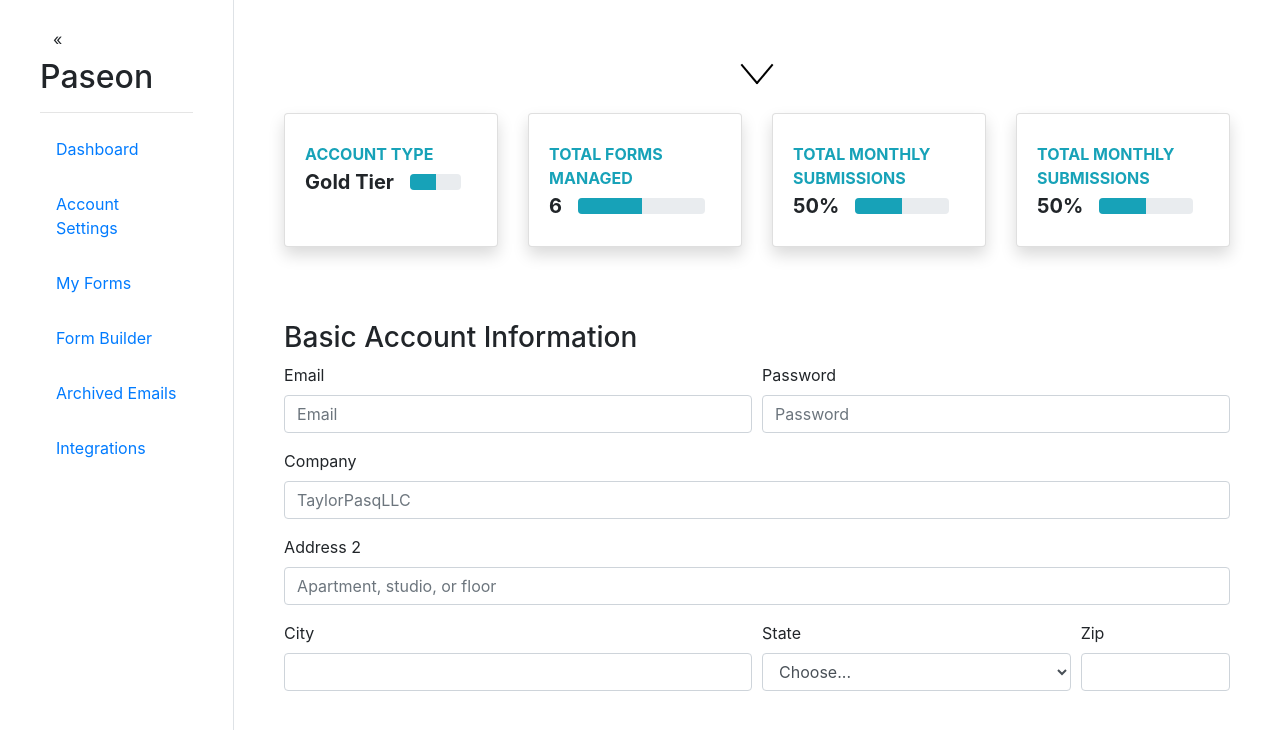
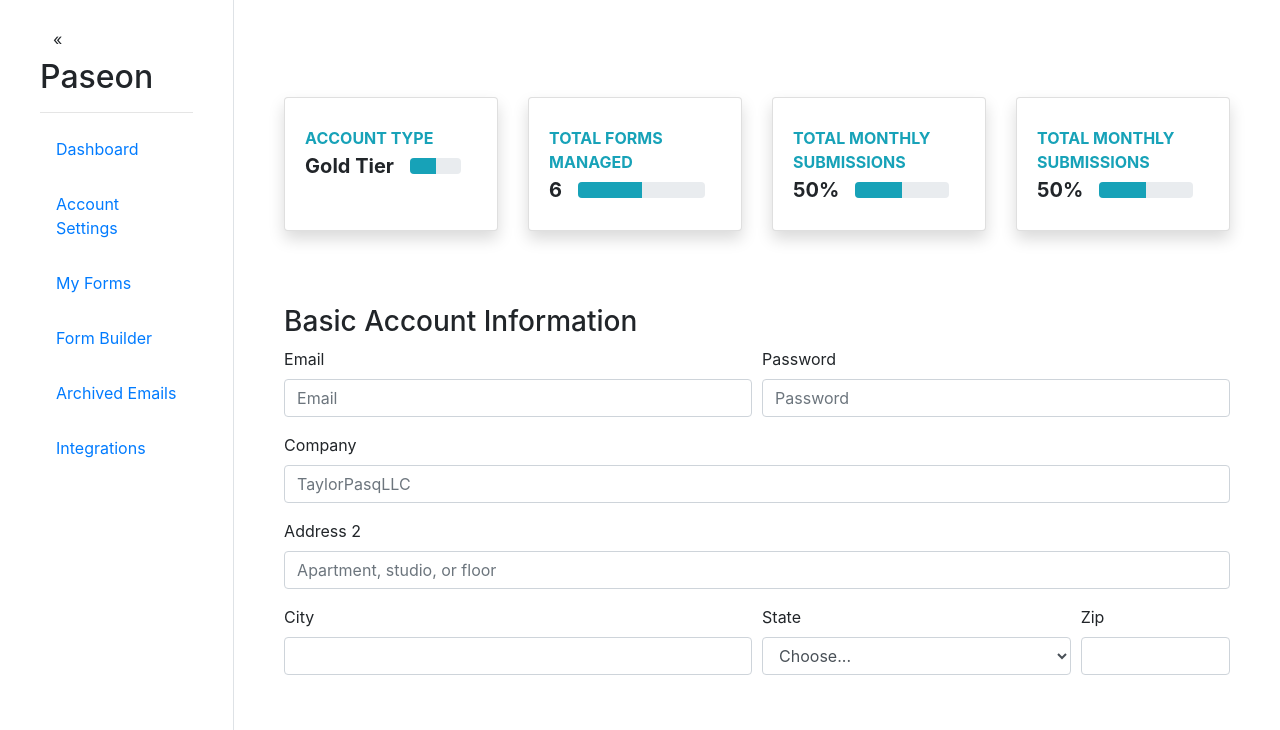
Before and after one commit to Pasquariello/paseon, a Next.js app: page /account in a window 1280 px wide. Shown: the top 730 px of the page. Built offline with nearby package versions, Linux system fonts and the light colour scheme.

Commit message:
comment out wip nav button

```diff
--- a/components/LayoutApp.js
+++ b/components/LayoutApp.js
@@ -70,11 +70,11 @@ return (
           <div id="content-wrapper" className="d-flex flex-column" style={{width: '100%', padding: '50px'}}>
           <button style={{fontSize:'12px', width: '100px', marginBottom: '15px'}} className={`btn btn-warning ${sideNavWidth ? 'inactive' : '' }`} onClick={toggleWidth}>Toggle Nav</button>
 
-<button className="navbar-toggler" onClick={toggleWidth} type="button" data-toggle="collapse" data-target="#navbarTogglerDemo01" aria-controls="navbarTogglerDemo01" aria-expanded="false" aria-label="Toggle navigation">
+{/* <button className="navbar-toggler" onClick={toggleWidth} type="button" data-toggle="collapse" data-target="#navbarTogglerDemo01" aria-controls="navbarTogglerDemo01" aria-expanded="false" aria-label="Toggle navigation">
 <span className={sideNavWidth ? 'active' : ''} style={{padding: '2px'}}>
 <div className="toggle-btn type11"></div>
 </span>
-</button>
+</button> */}
 
             {props.children}
           </div>
```
